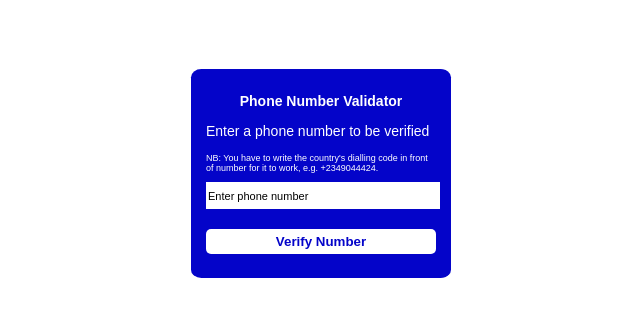
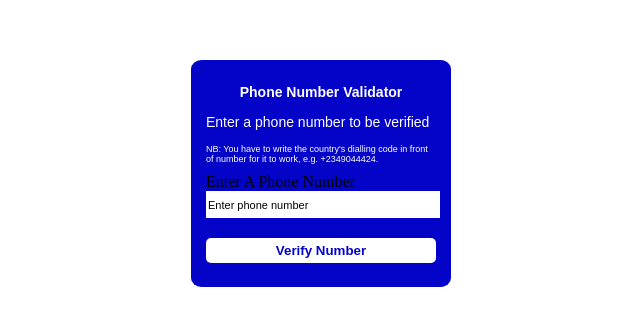
Before and after one commit to oofeyang22/Phone-Number-Validator, a plain HTML site: page index.html in a window 1280 px wide. Shown: the part 235-560 px from the top of the page, without its empty margins (319-959 px from the left). Drawn offline with Linux system fonts and the light colour scheme.

Commit message:
Necessary commit

```diff
--- a/index.html
+++ b/index.html
@@ -12,7 +12,11 @@
             <div class="content">
                 <p>Enter a phone number to be verified</p>
                 <p style="font-size: 9px">NB: You have to write the country's dialling code in front of number for it to work, e.g. +2349044424.</p>
-                <input placeholder="Enter phone number"/>
+                <div>
+                    <label>Enter A Phone Number</label>
+                    <input placeholder="Enter phone number"/>
+                </div>
+
                 <div class="button">
                     <button id="verify">Verify Number</button>
                 </div>
```
